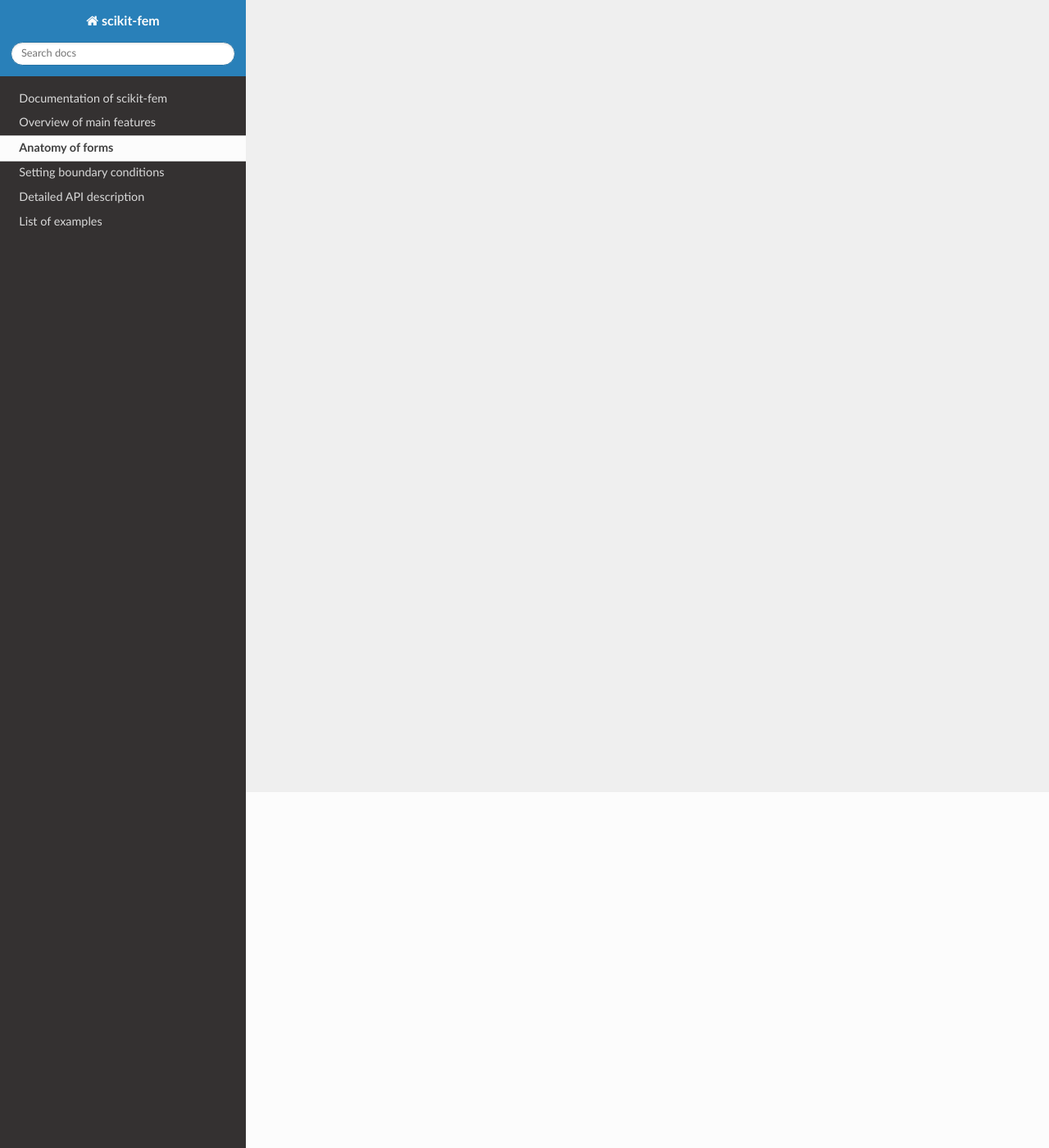
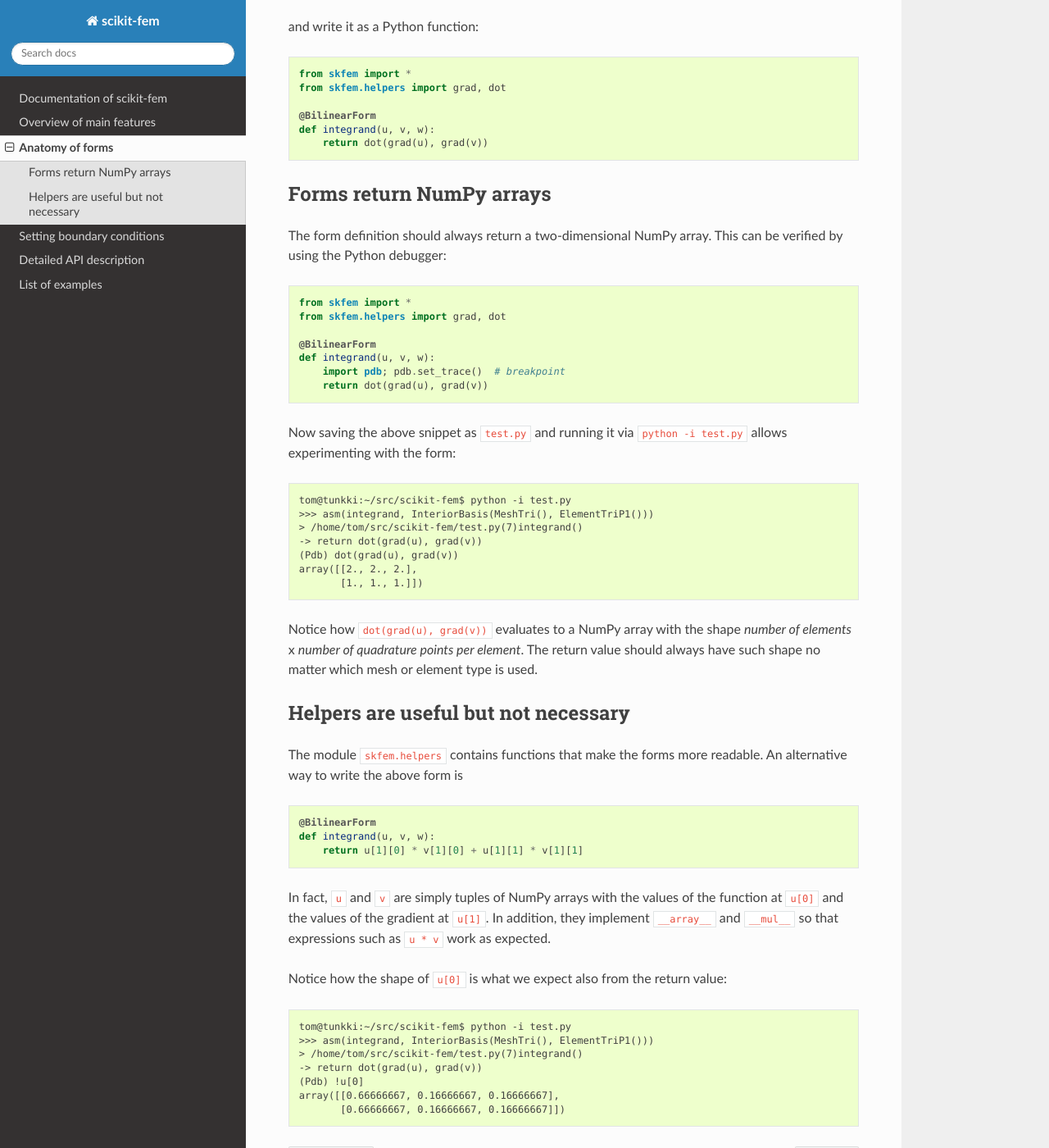
Before and after one commit to kinnala/scikit-fem, a Sphinx documentation site: the page built from docs/forms.rst, in a window 1280 px wide and 1400 px high, scrolled down 434 px. Shown: the whole window at 82% size. Built offline with Sphinx 7.4.7 and the Read the Docs theme 2.0.0, drawn with Linux system fonts in a browser that asks for light colours; some of the changed text lies outside the part shown.

Commit message:
Add more meat to the anatomy of forms

```diff
--- a/docs/forms.rst
+++ b/docs/forms.rst
@@ -4,5 +4,94 @@
  Anatomy of forms
 ==================
 
-Forms are defined using Python functions.
-The idea is to take the
+We consider forms as the basic building blocks of finite element assembly.
+Thus, it is important to understand how forms are used in scikit-fem and how to
+express them correctly.
+
+Let us begin with an example.  The bilinear form corresponding to the Laplace
+operator :math:`-\Delta` is
+
+.. math::
+
+   a(u, v) = \int_\Omega \nabla u \cdot \nabla v \,\mathrm{d}x.
+
+In order to express this in scikit-fem we pick the integrand,
+
+.. math::
+
+   a(u, v) = \int_\Omega \underbrace{\nabla u \cdot \nabla v}_{~} \,\mathrm{d}x,
+
+and write it as a Python function:
+
+.. code-block:: python
+
+   from skfem import *
+   from skfem.helpers import grad, dot
+
+   @BilinearForm
+   def integrand(u, v, w):
+       return dot(grad(u), grad(v))
+
+Forms return NumPy arrays
+=========================
+
+The form definition should always return a two-dimensional NumPy array.  This
+can be verified by using the Python debugger:
+
+.. code-block:: python
+
+   from skfem import *
+   from skfem.helpers import grad, dot
+
+   @BilinearForm
+   def integrand(u, v, w):
+       import pdb; pdb.set_trace()  # breakpoint
+       return dot(grad(u), grad(v))
+
+Now saving the above snippet as ``test.py`` and running it via ``python -i
+test.py`` allows experimenting with the form:
+
+.. code-block::
+
+   tom@tunkki:~/src/scikit-fem$ python -i test.py
+   >>> asm(integrand, InteriorBasis(MeshTri(), ElementTriP1()))
+   > /home/tom/src/scikit-fem/test.py(7)integrand()
+   -> return dot(grad(u), grad(v))
+   (Pdb) dot(grad(u), grad(v))
+   array([[2., 2., 2.],
+          [1., 1., 1.]])
+
+Notice how ``dot(grad(u), grad(v))`` evaluates to a NumPy array with the shape
+`number of elements` x `number of quadrature points per element`.  The return
+value should always have such shape no matter which mesh or element type is
+used.
+
+Helpers are useful but not necessary
+====================================
+
+The module ``skfem.helpers`` contains functions that make the forms more
+readable.  An alternative way to write the above form is
+
+.. code-block:: python
+
+   @BilinearForm
+   def integrand(u, v, w):
+       return u[1][0] * v[1][0] + u[1][1] * v[1][1]
+
+In fact, ``u`` and ``v`` are simply tuples of NumPy arrays
+with the values of the function at ``u[0]`` and the values
+of the gradient at ``u[1]``.
+In addition, they implement ``__array__`` and ``__mul__``
+so that expressions such as ``u * v`` work as expected.
+
+Notice how the shape of ``u[0]`` is what we expect also from the return value:
+
+.. code-block::
+
+   tom@tunkki:~/src/scikit-fem$ python -i test.py
+   >>> asm(integrand, InteriorBasis(MeshTri(), ElementTriP1()))
+   > /home/tom/src/scikit-fem/test.py(7)integrand()
+   -> return dot(grad(u), grad(v))
+   (Pdb) !u[0]
+   array([[0.66666667, 0.16666667, 0.16666667],
+          [0.66666667, 0.16666667, 0.16666667]])
```
